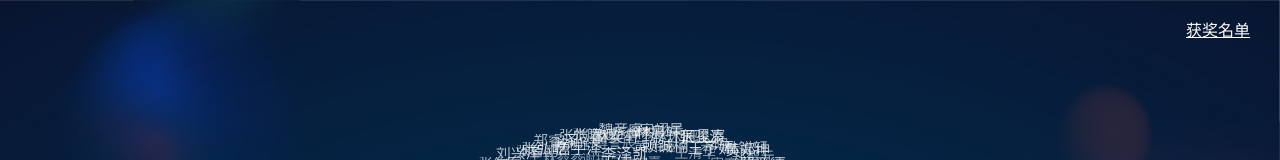
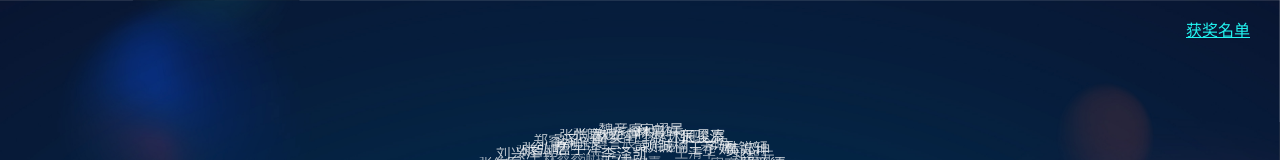
Before and after one commit to lgc0208/paodanhu, a plain HTML site: page index.html in a window 1280 px wide. Shown: the top 160 px of the page. Drawn offline with Linux system fonts and the light colour scheme.

Commit message:
main: 更新 获奖名单字体颜色

```diff
--- a/index.html
+++ b/index.html
@@ -138,7 +138,7 @@
         }
 
         .result-btn a {
-            color: white;
+            color: #22f6f2;
         }
 
 
```
